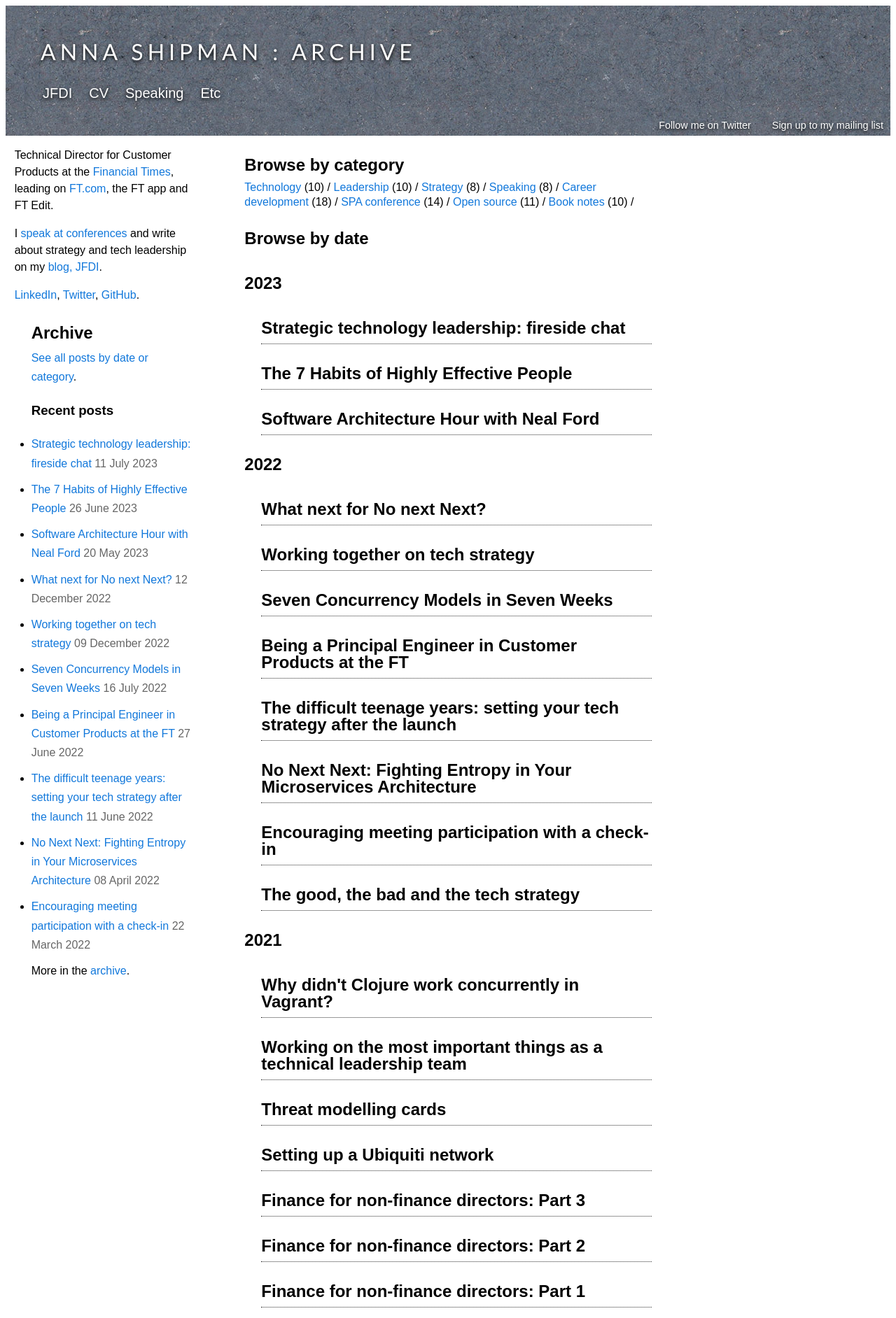
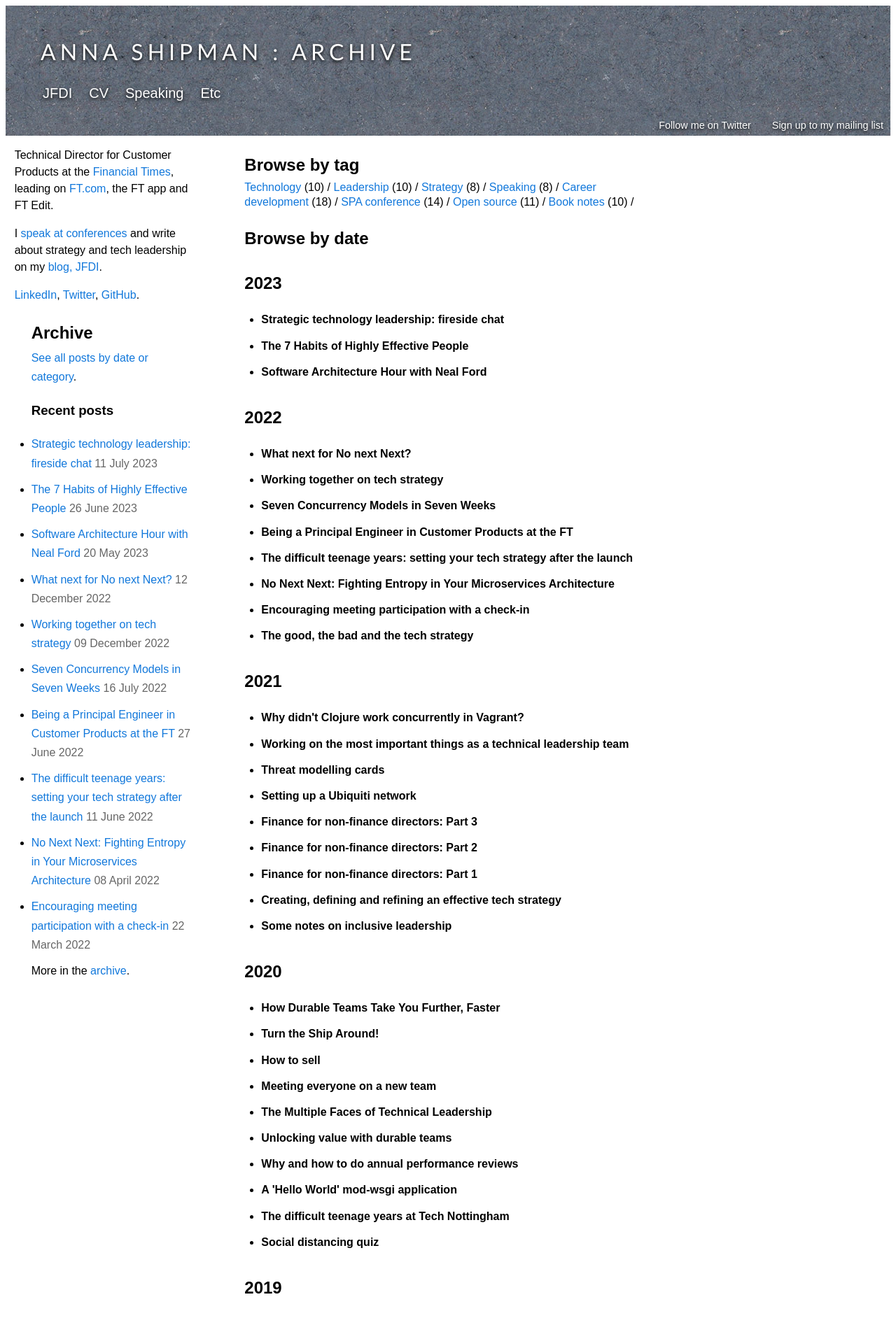
Before and after one commit to annashipman/annashipman.github.io, a Jekyll site: the page built from archive.html, in a window 1280 px wide. Shown: the top 1884 px of the page at 70% size. Built offline with Jekyll 4.4.1, drawn with Linux system fonts in a browser that asks for light colours.

Commit message:
Create a style for posts list
And remove the `blog-post` style from the list. Also, change 'category' to 'tag' though I'm really not sure about this, category is more correct in English, tag is more accurate given that categories also exist in Jekyll...

```diff
--- a/archive.html
+++ b/archive.html
@@ -10,13 +10,14 @@
 
 <div class="right-column">
 
-<h2>Browse by category</h2>
+<h2>Browse by tag</h2>
 
     {% include tags_list.html %}
 
 <h2>Browse by date</h2>
 
-{% for post in site.posts %}
+  <div class="posts-list">
+  {% for post in site.posts %}
 
         {% capture year_of_current_post %}
         {{ post.date | date: "%Y" }}
@@ -30,8 +31,8 @@
         <h2>{{ year_of_current_post }}</h2>
         <ul>
         {% endif %}
-        <div id="{{ post.anchor_id }}" class="blog-post">
-          <h2><a href="{{ post.url }}">{{ post.title }}</a></h2>
+        <div id="{{ post.anchor_id }}">
+          <li><a href="{{ post.url }}">{{ post.title }}</a></li>
         </div>
         {% if forloop.last %}
         </ul>
@@ -44,8 +45,9 @@
         {% endif %}
         {% endif %}
 
-{% endfor %}
+  {% endfor %}
 
+  </div>
 </div>
 
 {% include footer.html %}
--- a/style.css
+++ b/style.css
@@ -165,6 +165,11 @@ p .pretty-code-sample {
     border-bottom: 1px dotted #333;
 }
 
+.posts-list a{
+    color: black;
+    font-weight: bold;
+}
+
 
 @media (min-width: 700px) {
   .left-column {
--- a/tags.html
+++ b/tags.html
@@ -15,6 +15,7 @@
 
     {% include tags_list.html %}
 
+  <div class="posts-list">
   {% for tag in site.tags %}
     <h3><a id="{{ tag[0]}}">{{ tag[0] }}</a></h3>
       <ul>
@@ -24,3 +25,4 @@
       </ul>
   {% endfor %}
   </div>
+</div>
```
Lines whose indentation alone changed are shown as unchanged.
